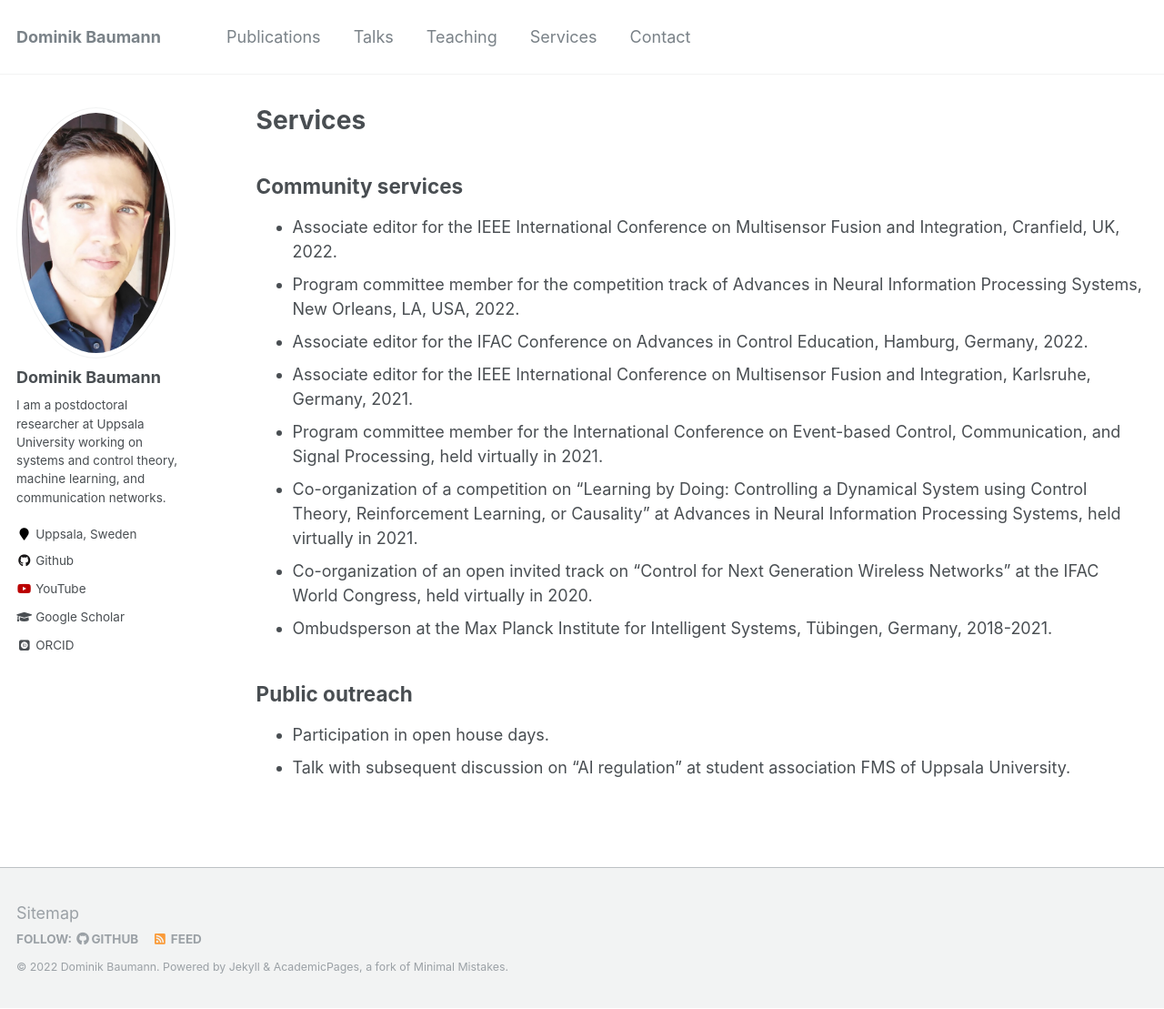
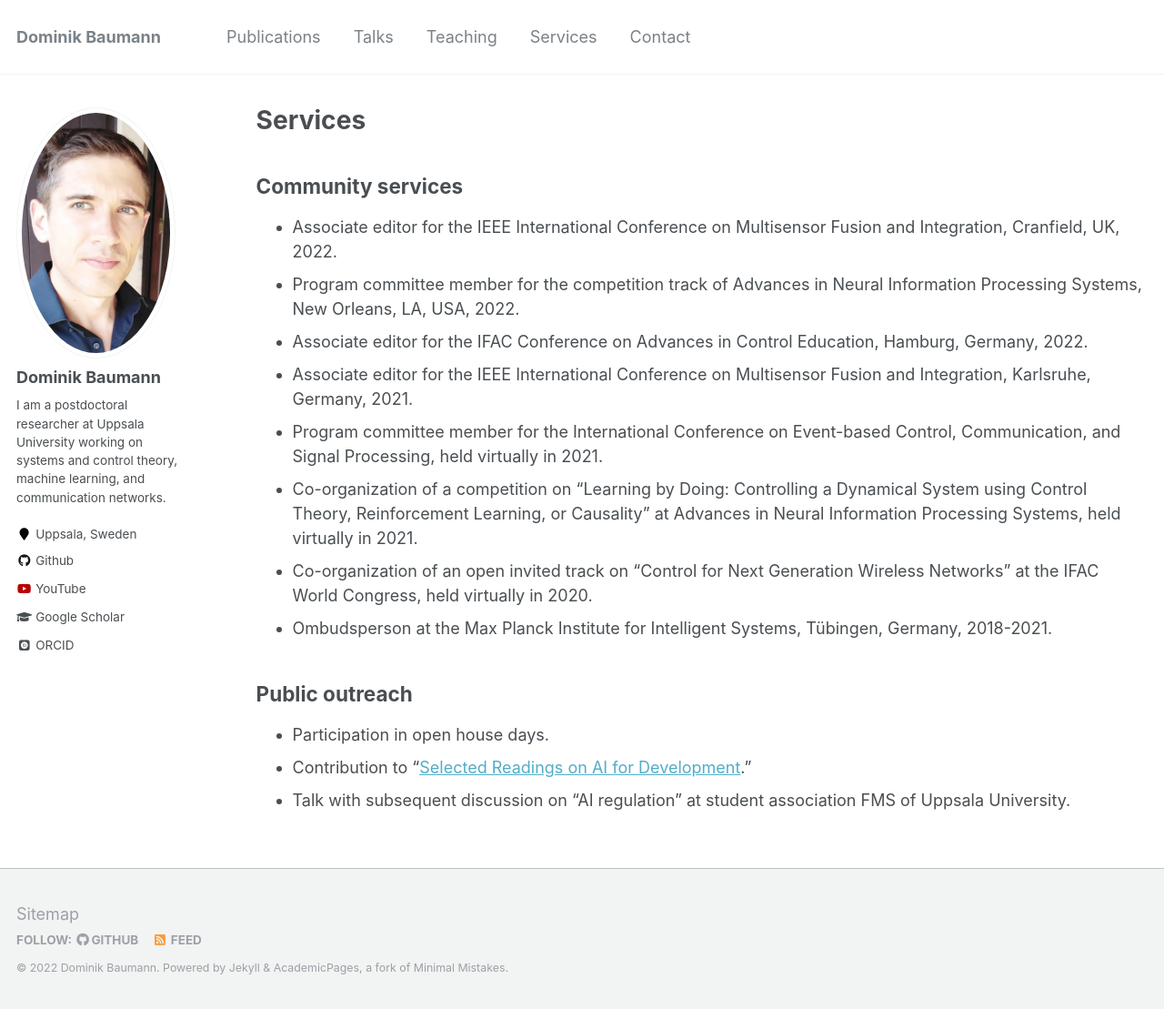
Before and after one commit to baumanndominik/baumanndominik.github.io, a Jekyll site: the page built from _pages/services.md, in a window 1280 px wide and 1109 px high. Shown: the whole window at 91% size. Built offline with Jekyll 4.4.1, drawn with Linux system fonts in a browser that asks for light colours; some web fonts are replaced.

Commit message:
AI for development

```diff
--- a/_pages/services.md
+++ b/_pages/services.md
@@ -18,4 +18,5 @@ author_profile: true
 ## Public outreach
 
 * Participation in open house days.
+* Contribution to "[Selected Readings on AI for Development](https://medium.com/data-stewards-network/selected-readings-on-ai-for-development-24aff54fdc8)."
 * Talk with subsequent discussion on "AI regulation" at student association FMS of Uppsala University.
```
